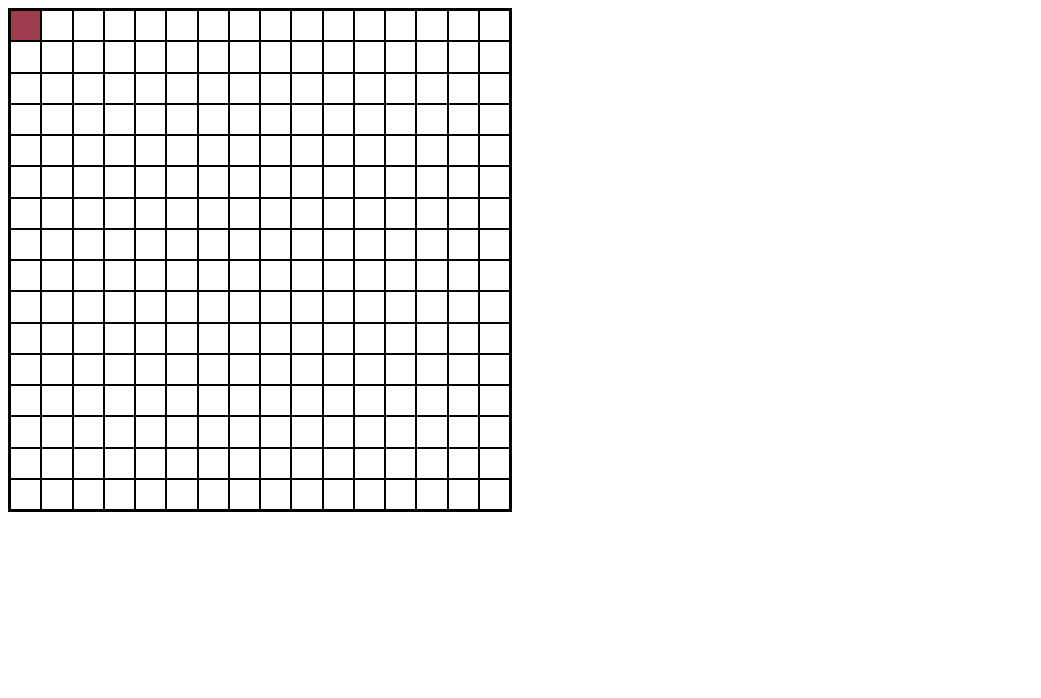
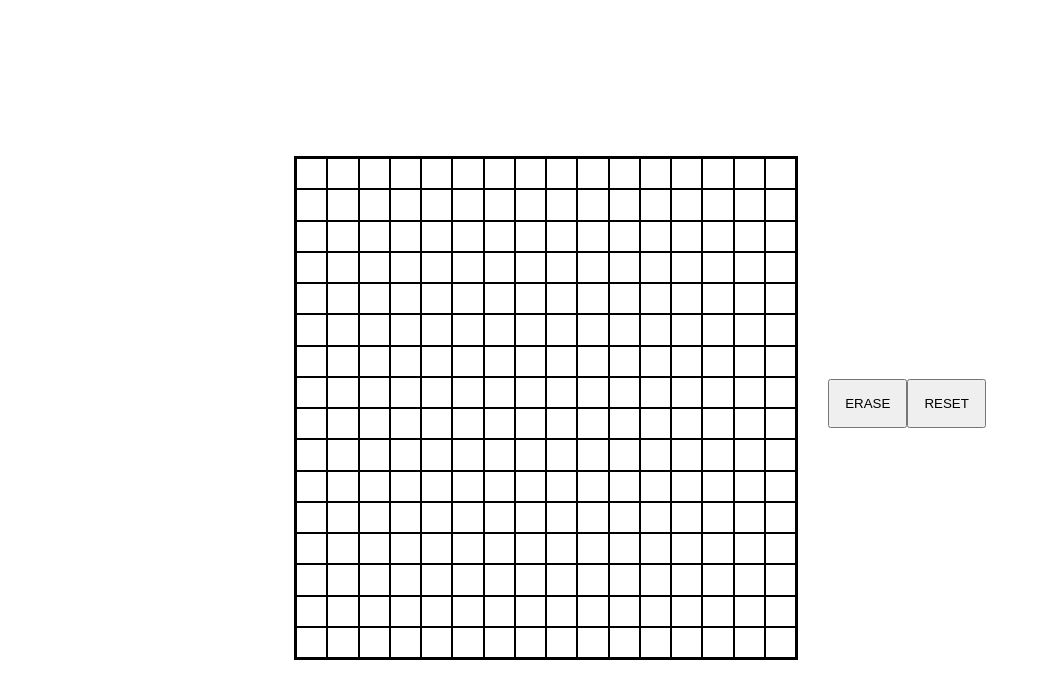
Before and after one commit to PattiRobles/odin-etch-a-sketch, a plain HTML site: page index.html in a window 1280 px wide. Both pictures are taken after a click on the button "DRAW!". Shown: the whole page, without its empty margins (0-1041 px from the left). Drawn offline with Linux system fonts and the light colour scheme.

Commit message:
creates and appends erase & reset buttons

```diff
--- a/script.js
+++ b/script.js
@@ -1,8 +1,13 @@
 
 const drawButton = document.getElementById('drawButton');
+const body = document.body;
+const coloredCells = document.querySelectorAll('.color')
+
+
 drawButton.addEventListener('click', () => {
   const grid = document.createElement('div');
-  grid.classList.add('container_grid');
+  grid.classList.add('container-grid');
+  body.classList.add('centered');
   drawButton.insertAdjacentElement('afterend', grid);
 
   for (let i = 1; i <= (16*16); i++) {
@@ -15,6 +20,27 @@ drawButton.addEventListener('click', () => {
     });
   }
   drawButton.remove();
+
+  const buttonContainer = document.createElement('div');
+  buttonContainer.classList.add('button-container')
+
+  const eraseButton = document.createElement('button');
+  eraseButton.textContent = 'ERASE';
+  eraseButton.classList.add('erase');
+
+  const resetButton = document.createElement('button');
+  resetButton.textContent = 'RESET';
+  resetButton.classList.add('reset')
+
+  buttonContainer.append(eraseButton, resetButton)
+  grid.insertAdjacentElement('afterend', buttonContainer);
+
+  resetButton.addEventListener('click', () => {
+    const coloredCells = document.querySelectorAll('.color')
+    console.log(coloredCells)
+    // coloredCells.classList.remove('color')
+  })
+
 })
 
 //add button to clear & restart
--- a/styles.css
+++ b/styles.css
@@ -1,4 +1,15 @@
-.container_grid {
+.centered {
+  display: flex;
+  justify-content: center;
+  align-items: center;
+  height: 100vh;
+}
+ /* problem with centering, when button disappears, cursor lands on grid and colours without wanting to */
+
+#drawButton {
+  padding: 30px;
+}
+.container-grid {
   display: flex;
   width: 500px;
   height: 500px;
@@ -14,5 +25,15 @@
 }
 
 .color {
-  background-color: rgb(158, 61, 77); ;
+  background-color: rgb(61, 111, 158); ;
 }
+
+.button-container {
+  padding-left: 30px;
+}
+
+.erase,
+.reset {
+  padding: 15px;
+  margin-bottom: 10px;
+}
```
